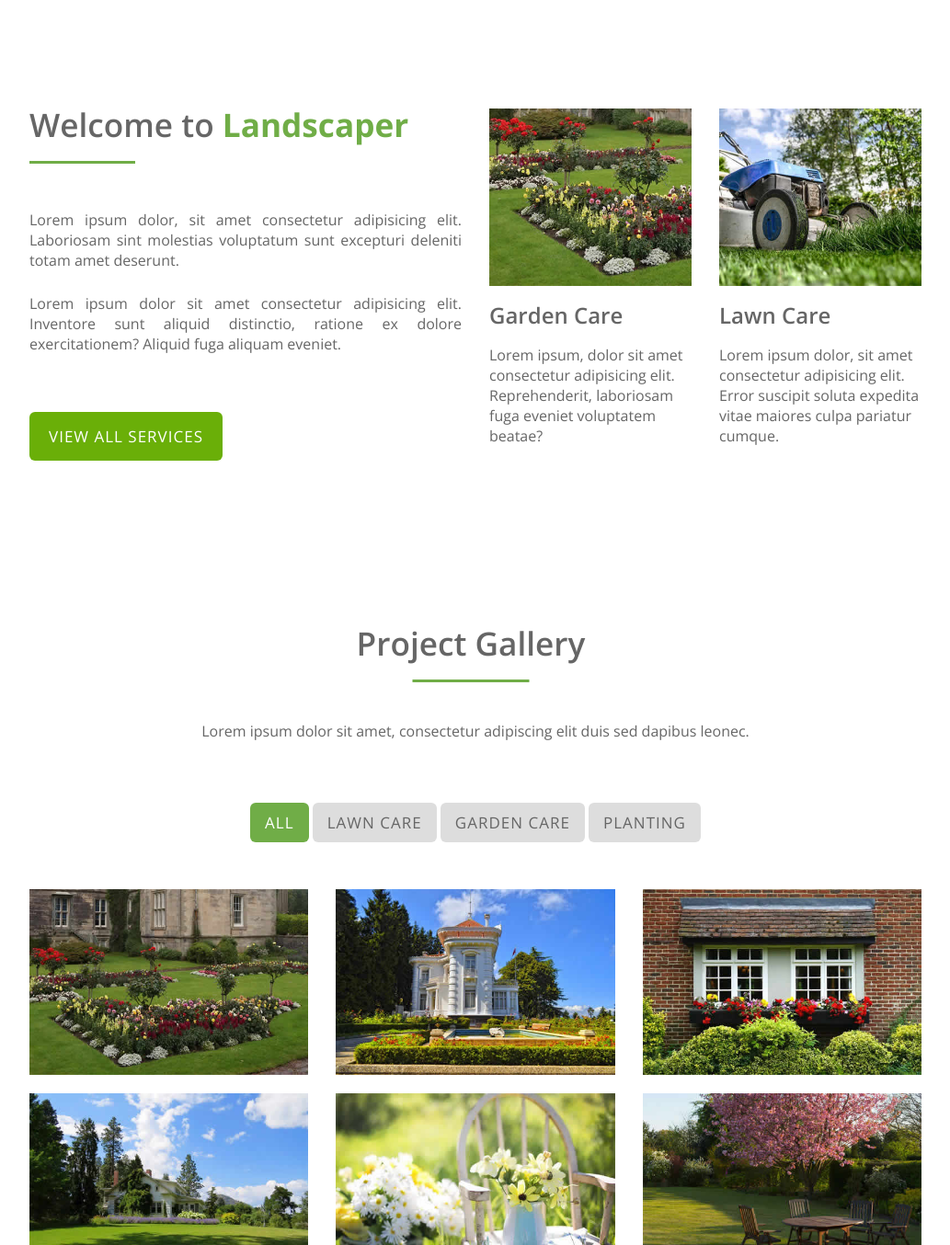
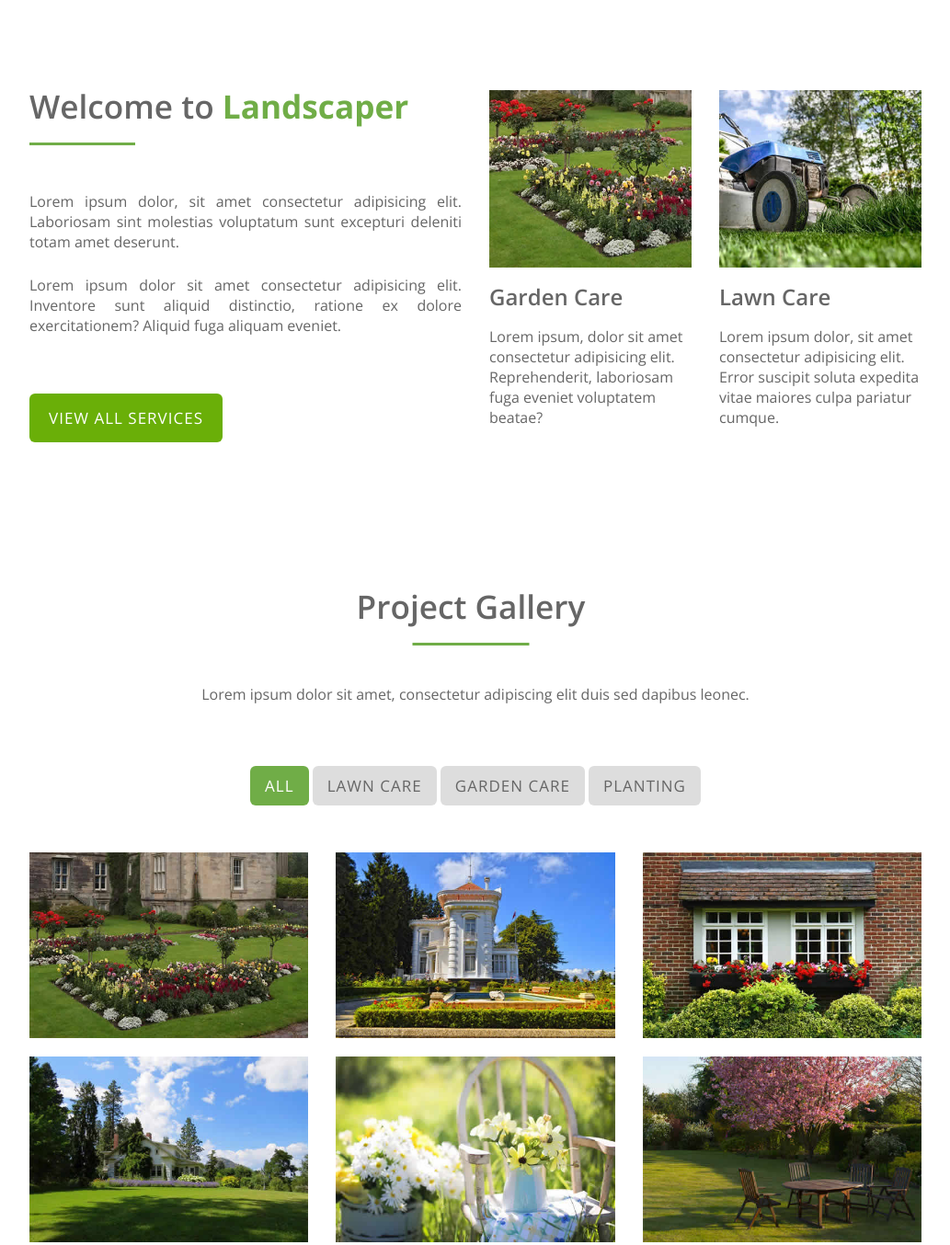
Before and after one commit to zloty-test/landscaper_www, a plain HTML site: page index.html in a window 1280 px wide. Shown: the part 802-2156 px from the top of the page at 92% size, without its empty margins (123-1156 px from the left). Drawn offline with nearby package versions, Linux system fonts and the light colour scheme.

Commit message:
added section class for equal spacing

```diff
--- a/index.html
+++ b/index.html
@@ -63,7 +63,7 @@
 		</div>
 	</header>
 	<!-- About	Lex -->
-	<section class="section-about" id="about">
+	<section class="section section-about" id="about">
 		<div class="container">
 			<div class="row">
 				<article class="col-lg-6 section-about__article">
@@ -94,7 +94,7 @@
 	<!-- Services Tomasz Z -->
 
 	<!-- Gallery Lex -->
-	<section class="section-gallery">
+	<section class="section section-gallery">
 		<h1 class="section-gallery__h1">Project Gallery
 		</h1>
 		<p class="section-gallery__p">Lorem ipsum dolor sit amet, consectetur adipiscing elit duis sed dapibus leonec.</p>
--- a/sass/_base.scss
+++ b/sass/_base.scss
@@ -27,3 +27,12 @@ ul {
 li {
     list-style: none;
 }
+
+.section {
+    padding-top: 40px;
+    padding-bottom: 40px;
+    @include screen(xl) {
+        padding-top: 50px;
+        padding-bottom: 50px;
+    }
+}
--- a/sass/lex/_about.scss
+++ b/sass/lex/_about.scss
@@ -1,6 +1,10 @@
 .section-about {
-    margin-top: 15vh;
-    margin-bottom: 15vh;
+    // margin-top: 15vh;
+    // margin-bottom: 15vh;
+    padding-top: 80px;
+    @include screen(xl) {
+        padding-top: 100px;
+    }
 
     &__article {
 
```
Also changed, not shown: css/style.css, 1 other file.
